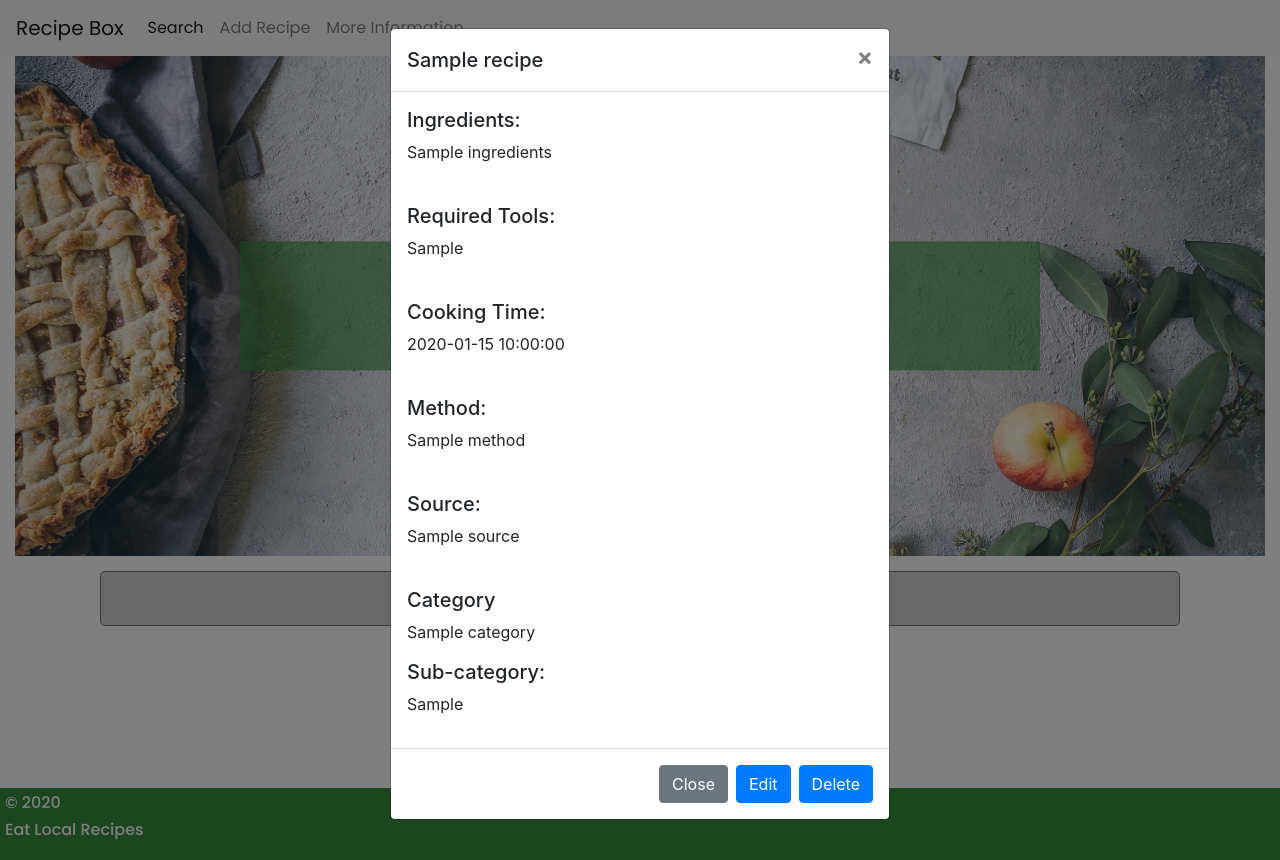
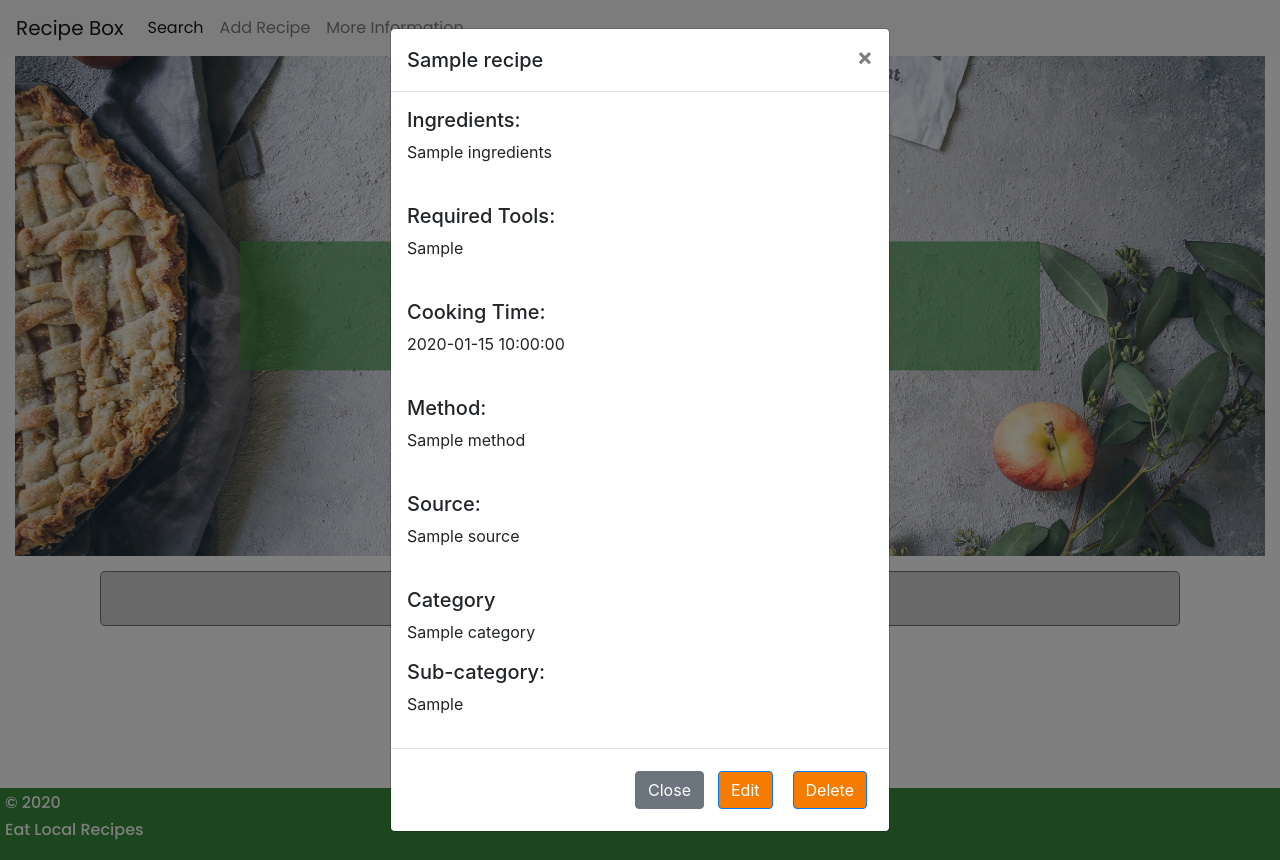
Before and after one commit to cherylhaz/milestone_project_3, a Flask app: page /search_results in a window 1280 px wide, after a click that opens the changed part. Run offline with Flask 2, Linux system fonts and the light colour scheme; a database or web service that is not in the repository returns one stand-in record (values such as "Sample title"); some libraries are stand-ins or nearby versions.

Commit message:
fixing buttons

```diff
--- a/static/css/style.css
+++ b/static/css/style.css
@@ -146,6 +146,9 @@ textarea {
     text-align: center;
 }
 
+.list_buttons {
+    margin-left: 1em;
+}
 
 /** Search Results **/
 
--- a/templates/search_results.html
+++ b/templates/search_results.html
@@ -33,18 +33,12 @@
       </div>
       <div class="modal-footer">
         <button type="button" class="btn btn-secondary" data-dismiss="modal">Close</button>
-        <a role="button" class="btn btn-primary" href="{{url_for('edit_recipe', recipe_id=recipe._id)}}">Edit</a>
-        <a role="button" class="btn btn-primary"href="{{url_for('delete_recipe', recipe_id=recipe._id)}}">Delete</a>
+        <a role="button" class="btn btn-primary form_buttons" href="{{url_for('edit_recipe', recipe_id=recipe._id)}}">Edit</a>
+        <a role="button" class="btn btn-primary form_buttons"href="{{url_for('delete_recipe', recipe_id=recipe._id)}}">Delete</a>
       </div>
     </div>
   </div>
 </div>
-<!--
-
-                 <a href="{{url_for('edit_recipe', recipe_id=recipe._id)}}" class="waves-effect waves-light btn btn_small form_buttons">Edit</a>
-                <a href="{{url_for('delete_recipe', recipe_id=recipe._id)}}" class="waves-effect waves-light btn btn_small form_buttons">Delete</a>
-            </span>
--->
 
     {% endfor %}
 
```
Also changed, not shown: templates/edit_recipe.html (+12 -3 lines).
